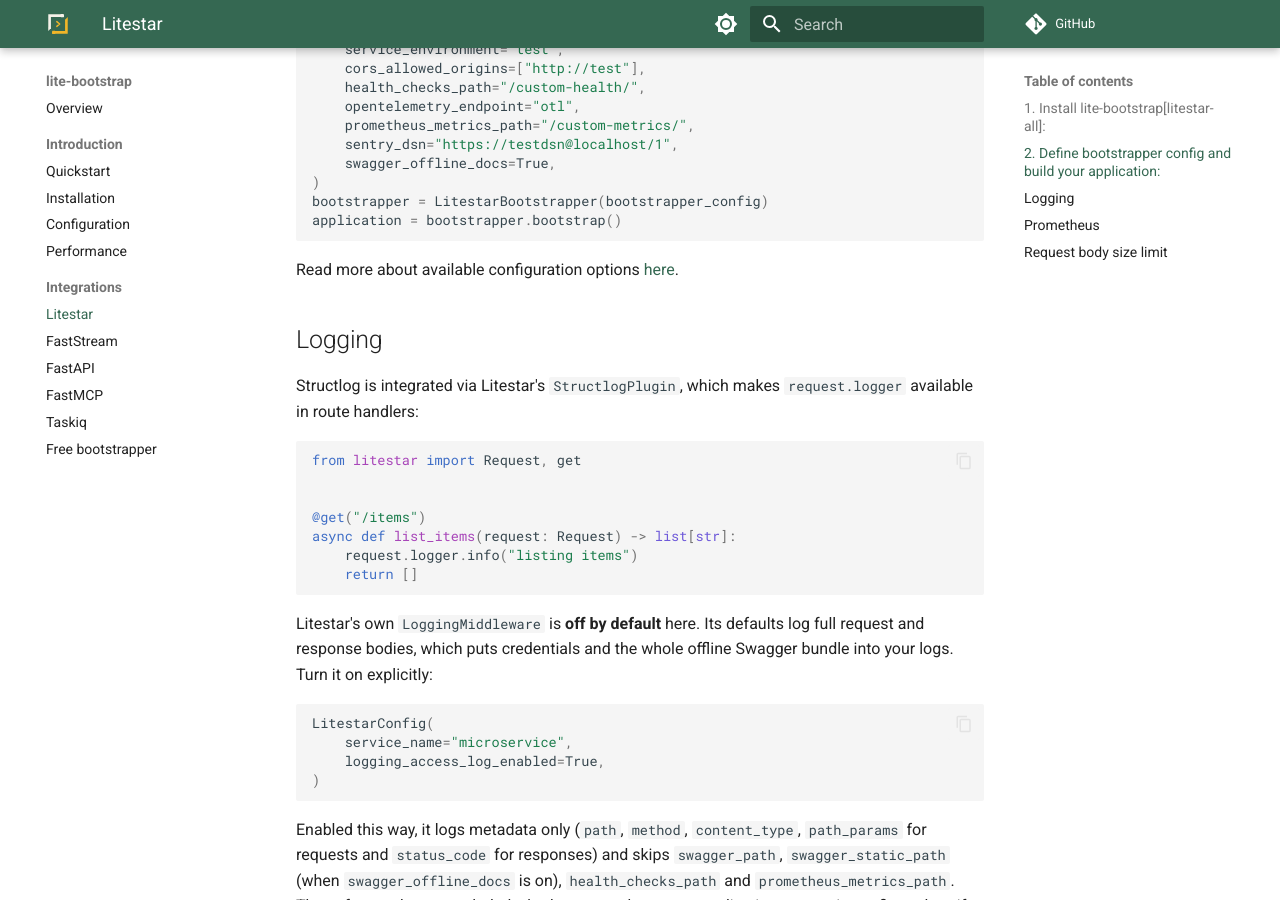
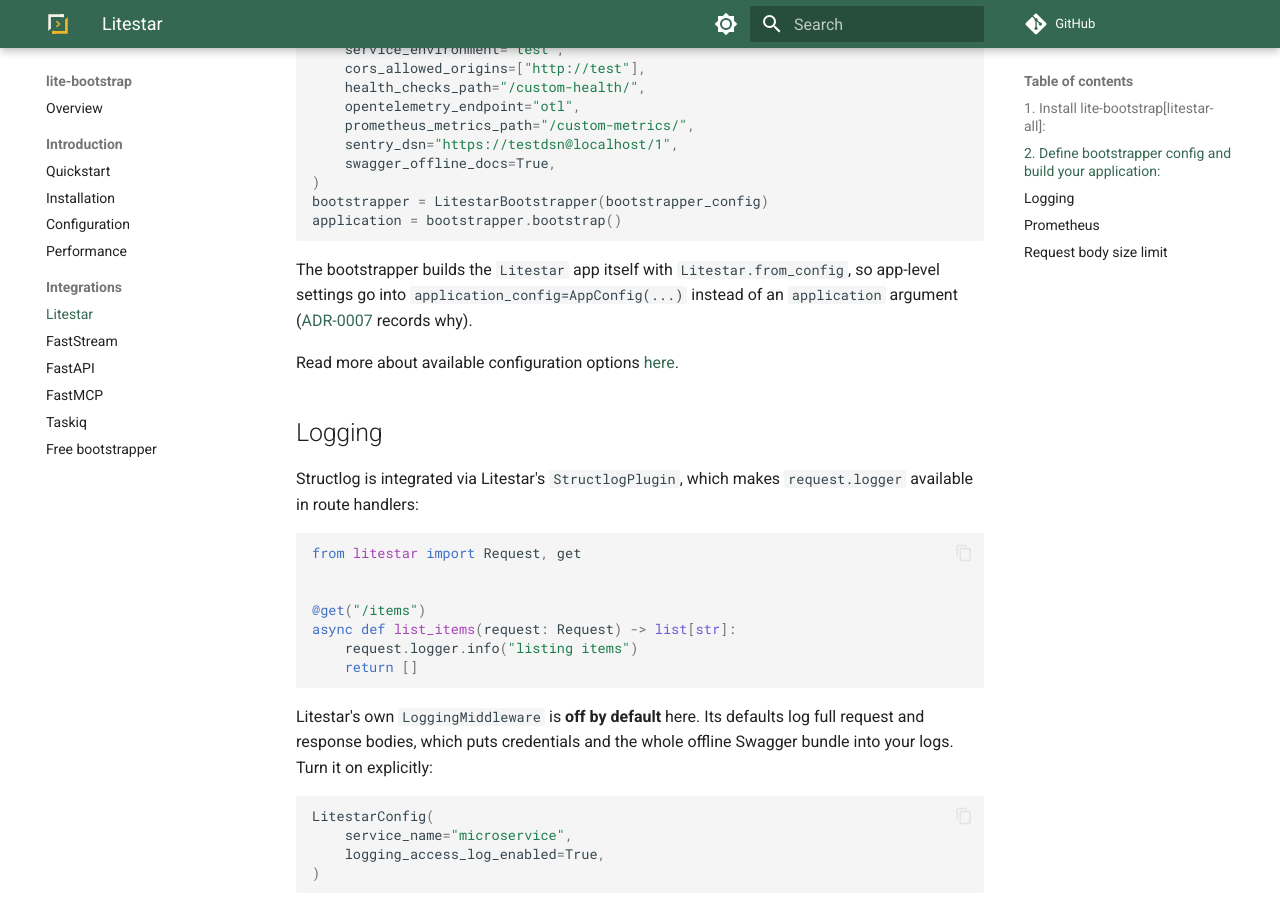
Before and after one commit to modern-python/lite-bootstrap, an MkDocs documentation site: the page built from docs/integrations/litestar.md, in a window 1280 px wide and 900 px high, scrolled down 594 px. Built offline with MkDocs 1.6.1 and Material for MkDocs 9.7.7, drawn with Linux system fonts in a browser that asks for light colours; comment, search, counter and statistics services are not loaded.

Commit message:
docs(adr): reword ADR-0007's contract to cover Litestar's application_config (#355)

````diff
--- a/docs/integrations/litestar.md
+++ b/docs/integrations/litestar.md
@@ -44,6 +44,11 @@
 bootstrapper = LitestarBootstrapper(bootstrapper_config)
 application = bootstrapper.bootstrap()
 ```
+
+The bootstrapper builds the `Litestar` app itself with `Litestar.from_config`, so app-level settings
+go into `application_config=AppConfig(...)` instead of an `application` argument
+([ADR-0007](https://github.com/modern-python/lite-bootstrap/blob/main/docs/adr/0007-no-django-bootstrapper.md)
+records why).
 
 Read more about available configuration options [here](../introduction/configuration.md).
 
````
Also changed, not shown: docs/adr/0007-no-django-bootstrapper.md (+6 -3 lines).
